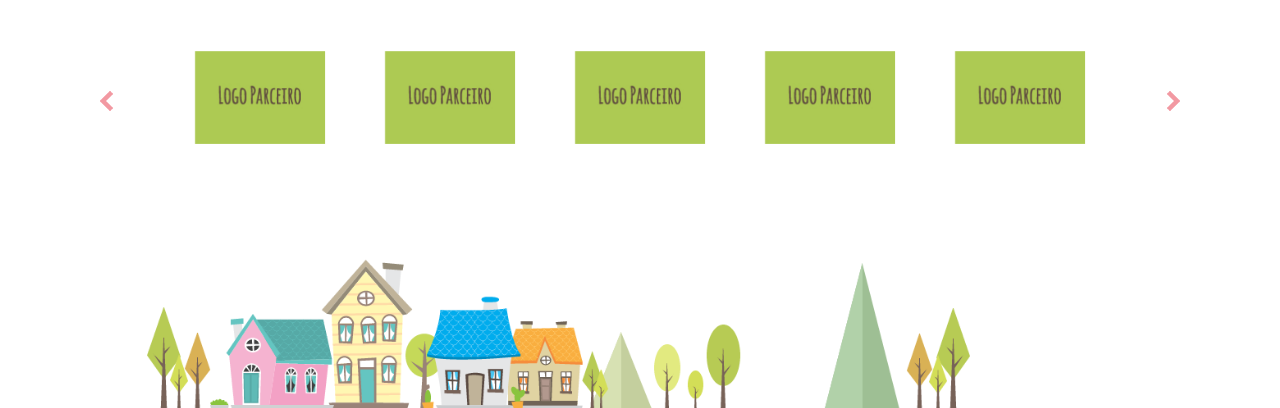
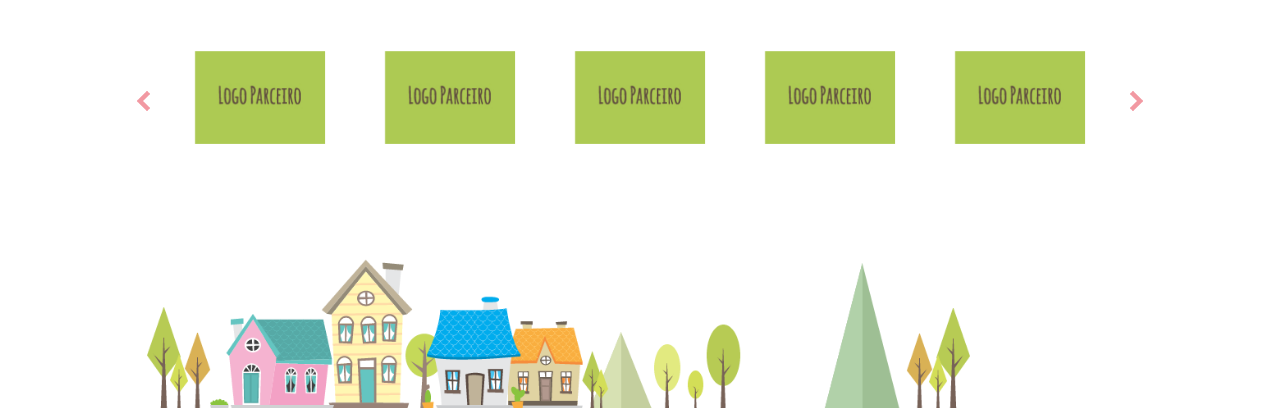
Before and after one commit to BrunnoCruvinel/nuvemdepapel, a PHP site: page /anuvem.php in a window 1280 px wide. Shown: the part 1308-1716 px from the top of the page. Run offline with PHP 8.4, Linux system fonts and the light colour scheme; some libraries are stand-ins or nearby versions.

Commit message:
ajustes de layout

```diff
--- a/css/parceiros.css
+++ b/css/parceiros.css
@@ -32,12 +32,12 @@
 
 .componente-parceiros.owl-theme .owl-nav .owl-prev {
     position: absolute;
-    left: -10%;
+    left: -6%;
 }
 
 .componente-parceiros.owl-theme .owl-nav .owl-next {
     position: absolute;
-    right: -10%;
+    right: -6%;
 }
 
 .componente-parceiros .owl-nav {
--- a/js/main.js
+++ b/js/main.js
@@ -74,7 +74,7 @@ $('#slideNuvem').owlCarousel({
     margin: 30,
     dots: false,
     navRewind: false,
-    navText: ["<img src='../img/seta_esquerda.png'>", "<img src='../img/seta_direita.png'>"],
+    navText: ["<img src='img/seta_esquerda.png'>", "<img src='img/seta_direita.png'>"],
     responsive: {
       0: {
         items: 1,
--- a/parceiros.php
+++ b/parceiros.php
@@ -1,5 +1,4 @@
 <div class="componente-parceiros-container row">
-    <div class="">
         <div class="componente-parceiros owl-carousel owl-theme">
             <div class="item">
                 <div class="row">
@@ -49,5 +48,4 @@
                 </div>
             </div>
         </div>
-    </div>
 </div>
```
